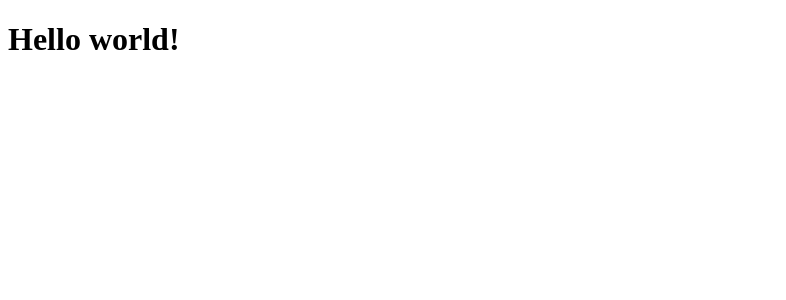
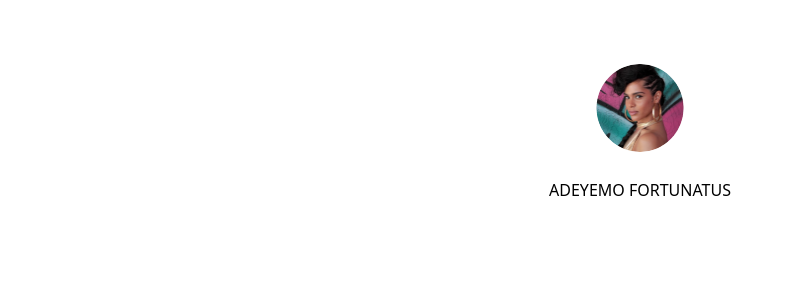
Before and after one commit to Natus05/HNGI, a React (Create React App) app: page / in a window 1280 px wide. Shown: the top 300 px of the page, without its empty margins (0-786 px from the left). Built offline with nearby package versions, Linux system fonts and the light colour scheme.

Commit message:
profile section done

```diff
--- a/public/index.html
+++ b/public/index.html
@@ -16,6 +16,7 @@
       user's mobile device or desktop. See https://developers.google.com/web/fundamentals/web-app-manifest/
     -->
     <link rel="manifest" href="%PUBLIC_URL%/manifest.json" />
+    <script src="https://cdn.tailwindcss.com"></script>
     <!--
       Notice the use of %PUBLIC_URL% in the tags above.
       It will be replaced with the URL of the `public` folder during the build.
--- a/src/App.js
+++ b/src/App.js
@@ -1,11 +1,12 @@
 import React from 'react'
+import Container from './components/Container'
 
 function App() {
   return (
-    <div>
-        <h1 className="text-3xl font-bold underline">
-      Hello world!
-    </h1>
+    <div className='sm:overflow-y-scroll bg-[#ffffff]'>
+       <div className='flex flex-col items-center py-[64px] px-[0px] gap-[24px]'>
+          <Container />
+       </div>
     </div>
   )
 }
--- /dev/null
+++ b/src/components/Container.jsx
@@ -0,0 +1,29 @@
+import React from 'react'
+
+function Container() {
+  return (
+    <div id="container" className='flex flex-col items-center py-[0px] px-[16px] gap-[32px]'>
+          <div id="content" className='flex flex-col items-start py-[0px] px-[0px] gap-[32px]'>
+                   <section id="profile_section" className='flex flex-col items-center py-[0px] px-[0px] gap-[24px] sm:h-[140px] sm:w-[343px] isolate'>
+                           <div id="profile_id" className='flex flex-col justify-center items-center py-[0px] px-[0px]'>
+                            <img className='w-[88px] h-[88px] rounded-[275px]' src="./images/profile__img.png" alt="profile img" />
+                           </div>
+
+                           <div id="twitter" className='text-black flex flex-row justify-center items-center gap-[8px] py-[0px] px-[0px] w-[343px] h-[28px]'>
+                              ADEYEMO FORTUNATUS
+                           </div>
+
+                           <div id="slack" className='hidden text-black flex-row justify-center items-center gap-[8px] py-[0px] px-[0px] w-[343px] h-[28px]'>
+                              SLACK
+                           </div>
+                   </section>
+
+                   <section id="link_section" className=''>
+
+                   </section>
+          </div>
+    </div>
+  )
+}
+
+export default Container
```
Also changed, not shown: public/images/profile__img.png (added), src/components/Footer.jsx (added).
